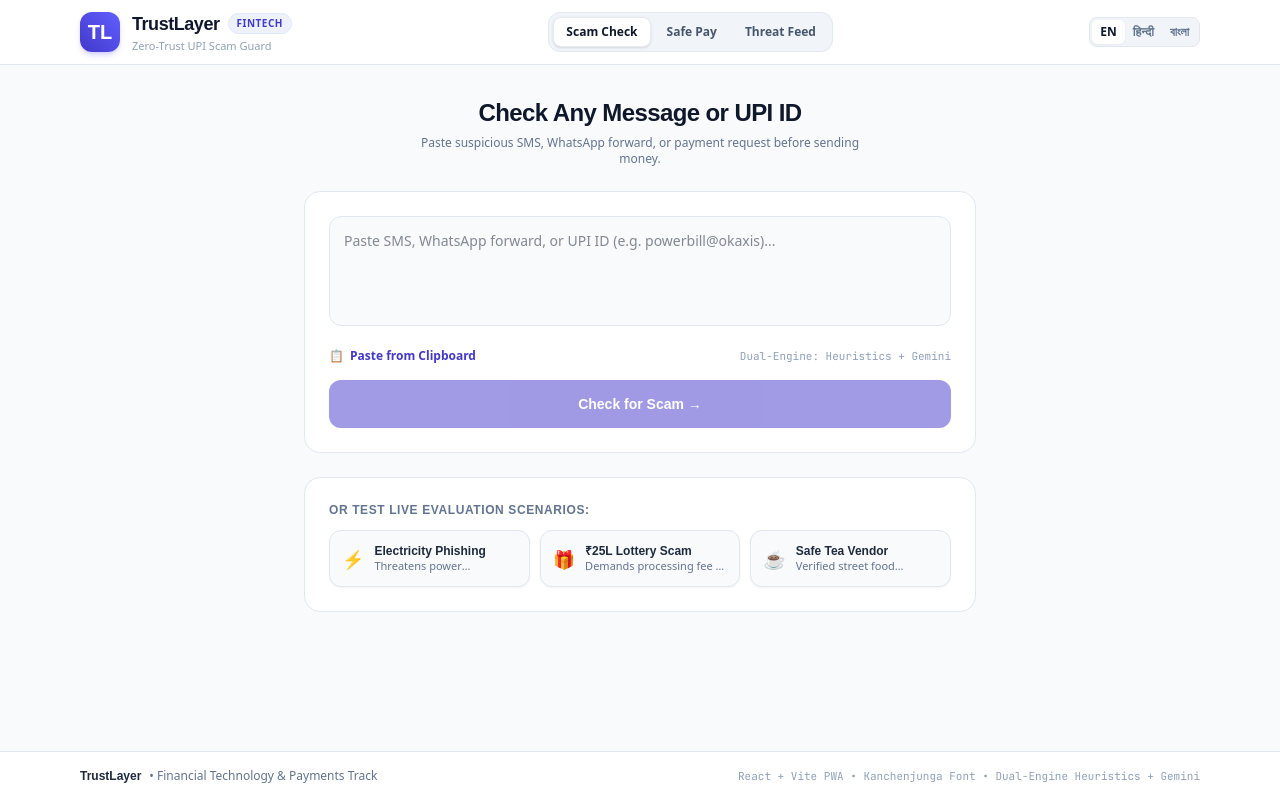
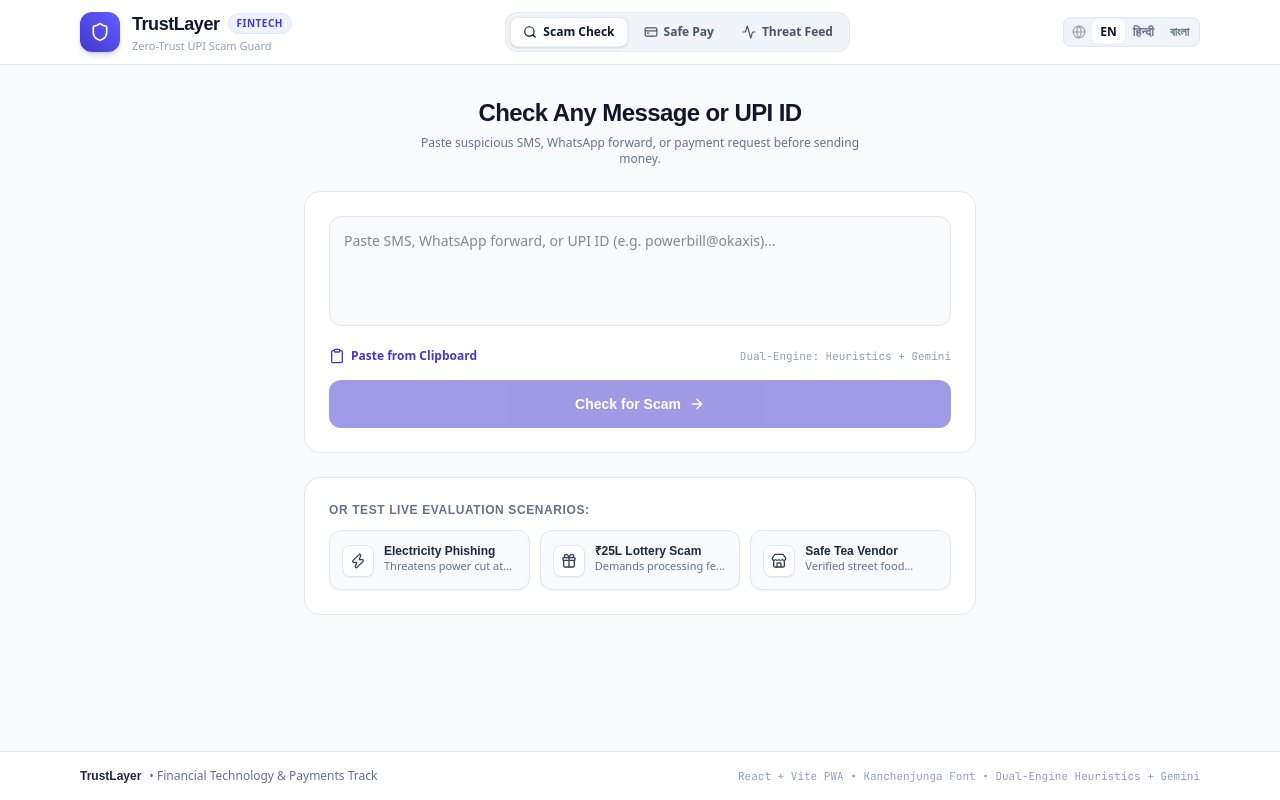
Before and after one commit to ratulexe/trustlayer, a React (Vite) app in the folder client/: page / in a window 1280 px wide. Built offline with nearby package versions, Linux system fonts and the light colour scheme; a web font is replaced by a local one.

Commit message:
feat(ui): replace emojis with professional Lucide icons across all screens and components

```diff
--- a/client/package.json
+++ b/client/package.json
@@ -11,6 +11,7 @@
   },
   "dependencies": {
     "@tailwindcss/vite": "^4.3.5",
+    "lucide-react": "^1.72.0",
     "react": "^19.3.1",
     "react-dom": "^19.3.1"
   },
--- a/client/src/components/Header.jsx
+++ b/client/src/components/Header.jsx
@@ -1,5 +1,6 @@
 import React from 'react';
 import { useLanguage } from '../contexts/LanguageContext';
+import { Shield, Search, CreditCard, Activity, Globe } from 'lucide-react';
 
 export default function Header({ currentScreen, setCurrentScreen }) {
   const { language, setLanguage, t } = useLanguage();
@@ -13,8 +14,8 @@ export default function Header({ currentScreen, setCurrentScreen }) {
           onClick={() => setCurrentScreen('check')}
           className="flex items-center gap-3 cursor-pointer"
         >
-          <div className="w-10 h-10 rounded-xl bg-gradient-to-tr from-brand-600 to-indigo-500 text-white flex items-center justify-center font-bold text-xl shadow-md shadow-brand-500/20 font-display">
-            TL
+          <div className="w-10 h-10 rounded-xl bg-gradient-to-tr from-brand-600 to-indigo-500 text-white flex items-center justify-center font-bold shadow-md shadow-brand-500/20">
+            <Shield className="w-5 h-5 text-white" />
           </div>
           <div>
             <div className="flex items-center gap-2">
@@ -31,39 +32,45 @@ export default function Header({ currentScreen, setCurrentScreen }) {
         <nav className="flex items-center gap-1 bg-slate-100 p-1 rounded-xl border border-slate-200">
           <button
             onClick={() => setCurrentScreen('check')}
-            className={`px-3 py-1.5 rounded-lg text-xs font-semibold transition ${
+            className={`px-3 py-1.5 rounded-lg text-xs font-semibold transition flex items-center gap-1.5 ${
               currentScreen === 'check' || currentScreen === 'result'
                 ? 'bg-surface text-slate-900 shadow-sm border border-slate-200/80 font-bold'
                 : 'text-slate-600 hover:text-slate-900'
             }`}
           >
-            {t.navCheck}
+            <Search className="w-3.5 h-3.5" />
+            <span>{t.navCheck}</span>
           </button>
           <button
             onClick={() => setCurrentScreen('pay')}
-            className={`px-3 py-1.5 rounded-lg text-xs font-semibold transition ${
+            className={`px-3 py-1.5 rounded-lg text-xs font-semibold transition flex items-center gap-1.5 ${
               currentScreen === 'pay'
                 ? 'bg-surface text-slate-900 shadow-sm border border-slate-200/80 font-bold'
                 : 'text-slate-600 hover:text-slate-900'
             }`}
           >
-            {t.navPay}
+            <CreditCard className="w-3.5 h-3.5" />
+            <span>{t.navPay}</span>
           </button>
           <button
             onClick={() => setCurrentScreen('dashboard')}
-            className={`px-3 py-1.5 rounded-lg text-xs font-semibold transition ${
+            className={`px-3 py-1.5 rounded-lg text-xs font-semibold transition flex items-center gap-1.5 ${
               currentScreen === 'dashboard'
                 ? 'bg-surface text-slate-900 shadow-sm border border-slate-200/80 font-bold'
                 : 'text-slate-600 hover:text-slate-900'
             }`}
           >
-            {t.navDashboard}
+            <Activity className="w-3.5 h-3.5" />
+            <span>{t.navDashboard}</span>
           </button>
         </nav>
 
         {/* Vernacular Language Switcher */}
         <div className="flex items-center gap-2">
           <div className="flex items-center bg-slate-100 p-0.5 rounded-lg border border-slate-200 text-xs font-semibold">
+            <div className="px-1.5 text-slate-400">
+              <Globe className="w-3.5 h-3.5" />
+            </div>
             <button
               onClick={() => setLanguage('en')}
               className={`px-2 py-1 rounded-md transition ${language === 'en' ? 'bg-surface text-slate-900 shadow-xs font-bold' : 'text-slate-500 hover:text-slate-900'}`}
--- a/client/src/components/RiskGauge.jsx
+++ b/client/src/components/RiskGauge.jsx
@@ -1,5 +1,6 @@
 import React from 'react';
 import { useLanguage } from '../contexts/LanguageContext';
+import { ShieldCheck, AlertTriangle, ShieldAlert } from 'lucide-react';
 
 export default function RiskGauge({ score = 0, verdict = 'SAFE' }) {
   const { t } = useLanguage();
@@ -9,12 +10,13 @@ export default function RiskGauge({ score = 0, verdict = 'SAFE' }) {
   const isSafe = !isScam && !isCaution;
 
   const colorClass = isScam
-    ? { text: 'text-rose-600', bg: 'bg-rose-500', pillBg: 'bg-rose-50', pillBorder: 'border-rose-200', pillText: 'text-rose-700' }
+    ? { text: 'text-rose-600', bg: 'bg-rose-500', pillBg: 'bg-rose-50', pillBorder: 'border-rose-200', pillText: 'text-rose-700', Icon: ShieldAlert }
     : isCaution
-    ? { text: 'text-amber-600', bg: 'bg-amber-500', pillBg: 'bg-amber-50', pillBorder: 'border-amber-200', pillText: 'text-amber-700' }
-    : { text: 'text-emerald-600', bg: 'bg-emerald-500', pillBg: 'bg-emerald-50', pillBorder: 'border-emerald-200', pillText: 'text-emerald-700' };
+    ? { text: 'text-amber-600', bg: 'bg-amber-500', pillBg: 'bg-amber-50', pillBorder: 'border-amber-200', pillText: 'text-amber-700', Icon: AlertTriangle }
+    : { text: 'text-emerald-600', bg: 'bg-emerald-500', pillBg: 'bg-emerald-50', pillBorder: 'border-emerald-200', pillText: 'text-emerald-700', Icon: ShieldCheck };
 
   const verdictLabel = isScam ? t.scamVerdict : isCaution ? t.cautionVerdict : t.safeVerdict;
+  const StatusIcon = colorClass.Icon;
 
   return (
     <div className="flex flex-col items-center p-6 bg-slate-50 border border-slate-200 rounded-2xl w-full">
@@ -39,8 +41,9 @@ export default function RiskGauge({ score = 0, verdict = 'SAFE' }) {
       </div>
 
       {/* Verdict Pill */}
-      <div className={`mt-2 px-4 py-1.5 rounded-full text-xs font-bold font-display border ${colorClass.pillBg} ${colorClass.pillBorder} ${colorClass.pillText}`}>
-        {verdictLabel}
+      <div className={`mt-2 px-4 py-1.5 rounded-full text-xs font-bold font-display border flex items-center gap-1.5 ${colorClass.pillBg} ${colorClass.pillBorder} ${colorClass.pillText}`}>
+        <StatusIcon className="w-4 h-4" />
+        <span>{verdictLabel}</span>
       </div>
     </div>
   );
--- a/client/src/components/ScamChip.jsx
+++ b/client/src/components/ScamChip.jsx
@@ -1,13 +1,15 @@
 import React from 'react';
 
-export default function ScamChip({ emoji, label, subtext, onClick }) {
+export default function ScamChip({ icon: Icon, label, subtext, onClick }) {
   return (
     <button
       type="button"
       onClick={onClick}
       className="p-3 text-left rounded-xl bg-slate-50 hover:bg-slate-100 border border-slate-200 transition text-xs shadow-xs flex items-start gap-2.5 group w-full"
     >
-      <span className="text-lg shrink-0 mt-0.5">{emoji}</span>
+      <div className="w-8 h-8 rounded-lg bg-surface border border-slate-200 text-slate-700 group-hover:text-brand-600 flex items-center justify-center shrink-0 mt-0.5 transition shadow-2xs">
+        {Icon && <Icon className="w-4 h-4" />}
+      </div>
       <div>
         <span className="font-bold text-slate-800 block group-hover:text-brand-600 transition font-display">
           {label}
--- a/client/src/screens/CheckScreen.jsx
+++ b/client/src/screens/CheckScreen.jsx
@@ -1,6 +1,7 @@
 import React, { useState } from 'react';
 import { useLanguage } from '../contexts/LanguageContext';
 import ScamChip from '../components/ScamChip';
+import { Clipboard, ArrowRight, Loader2, Zap, Gift, Store, X } from 'lucide-react';
 
 export default function CheckScreen({ onCheckComplete }) {
   const { language, t } = useLanguage();
@@ -53,7 +54,6 @@ export default function CheckScreen({ onCheckComplete }) {
   const loadPreset = (presetText) => {
     setInputText(presetText);
     setTimeout(() => {
-      // auto submit after small delay
       const fakeEvent = { preventDefault: () => {} };
       handleSubmit(fakeEvent);
     }, 150);
@@ -89,9 +89,10 @@ export default function CheckScreen({ onCheckComplete }) {
               <button
                 type="button"
                 onClick={() => setInputText('')}
-                className="absolute top-2.5 right-2.5 px-2 py-0.5 rounded text-[11px] bg-slate-200 text-slate-600 hover:bg-slate-300 transition"
+                className="absolute top-2.5 right-2.5 px-2 py-1 rounded-lg text-[11px] bg-slate-200 text-slate-600 hover:bg-slate-300 transition flex items-center gap-1"
               >
-                Clear
+                <X className="w-3 h-3" />
+                <span>Clear</span>
               </button>
             )}
           </div>
@@ -102,7 +103,7 @@ export default function CheckScreen({ onCheckComplete }) {
               onClick={handlePaste}
               className="text-brand-600 hover:text-brand-700 font-semibold flex items-center gap-1.5 transition"
             >
-              <span>📋</span>
+              <Clipboard className="w-4 h-4" />
               <span>{t.pasteBtn}</span>
             </button>
             <span className="text-[11px] text-slate-400 font-mono">
@@ -123,11 +124,14 @@ export default function CheckScreen({ onCheckComplete }) {
           >
             {isLoading ? (
               <span className="flex items-center gap-2">
-                <span className="w-4 h-4 border-2 border-white/30 border-t-white rounded-full animate-spin"></span>
+                <Loader2 className="w-4 h-4 animate-spin" />
                 <span>{t.checking}</span>
               </span>
             ) : (
-              <span>{t.checkBtn} →</span>
+              <span className="flex items-center gap-2">
+                <span>{t.checkBtn}</span>
+                <ArrowRight className="w-4 h-4" />
+              </span>
             )}
           </button>
 
@@ -141,19 +145,19 @@ export default function CheckScreen({ onCheckComplete }) {
         </span>
         <div className="grid grid-cols-1 sm:grid-cols-3 gap-2.5">
           <ScamChip
-            emoji="⚡"
+            icon={Zap}
             label="Electricity Phishing"
-            subtext="Threatens power disconnection at 9:30 PM"
+            subtext="Threatens power cut at 9:30 PM"
             onClick={() => loadPreset("Dear customer, your electricity power will be disconnected tonight at 9.30 PM from electricity office. Please immediately pay pending bill of ₹850 to powerbill@okaxis")}
           />
           <ScamChip
-            emoji="🎁"
+            icon={Gift}
             label="₹25L Lottery Scam"
-            subtext="Demands processing fee to claim prize"
+            subtext="Demands processing fee for prize"
             onClick={() => loadPreset("Congratulations! You won ₹25,00,000 in Special Lottery. To release your fund immediately transfer processing tax of ₹12,500 to lottery_reward99@okhdfc")}
           />
           <ScamChip
-            emoji="☕"
+            icon={Store}
             label="Safe Tea Vendor"
             subtext="Verified street food merchant"
             onClick={() => loadPreset("Payment for evening tea and snacks at Ramu Tea Stall. Pay ₹45 to ramu.tea@upi")}
```
Also changed, not shown: client/src/screens/DashboardScreen.jsx (+14 -7 lines), client/src/screens/PayScreen.jsx (+13 -9 lines), client/src/screens/ResultScreen.jsx (+13 -8 lines), 1 other file (tests, documents, lock files or other folders).
